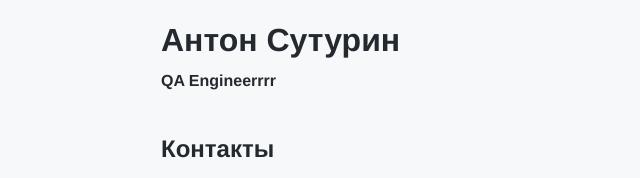
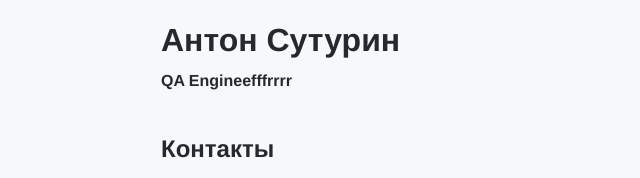
Before and after one commit to suange13/suange13.github.io, a plain HTML site: page index.html in a window 1280 px wide. Shown: the part 373-551 px from the top of the page, 319-959 px from the left. Drawn offline with Linux system fonts and the light colour scheme.

Commit message:
Update index.html

```diff
--- a/index.html
+++ b/index.html
@@ -13,7 +13,7 @@
     <header class="header">
       <img src="./avatar.png" alt="avatar" class="header__avatar" />
       <h1 class="header__title">Антон Сутурин</h1>
-      <h3 class="header__subtitle">QA Engineerrrr</h3>
+      <h3 class="header__subtitle">QA Engineefffrrrr</h3>
     </header>
     <main>
       <section class="links">
```
